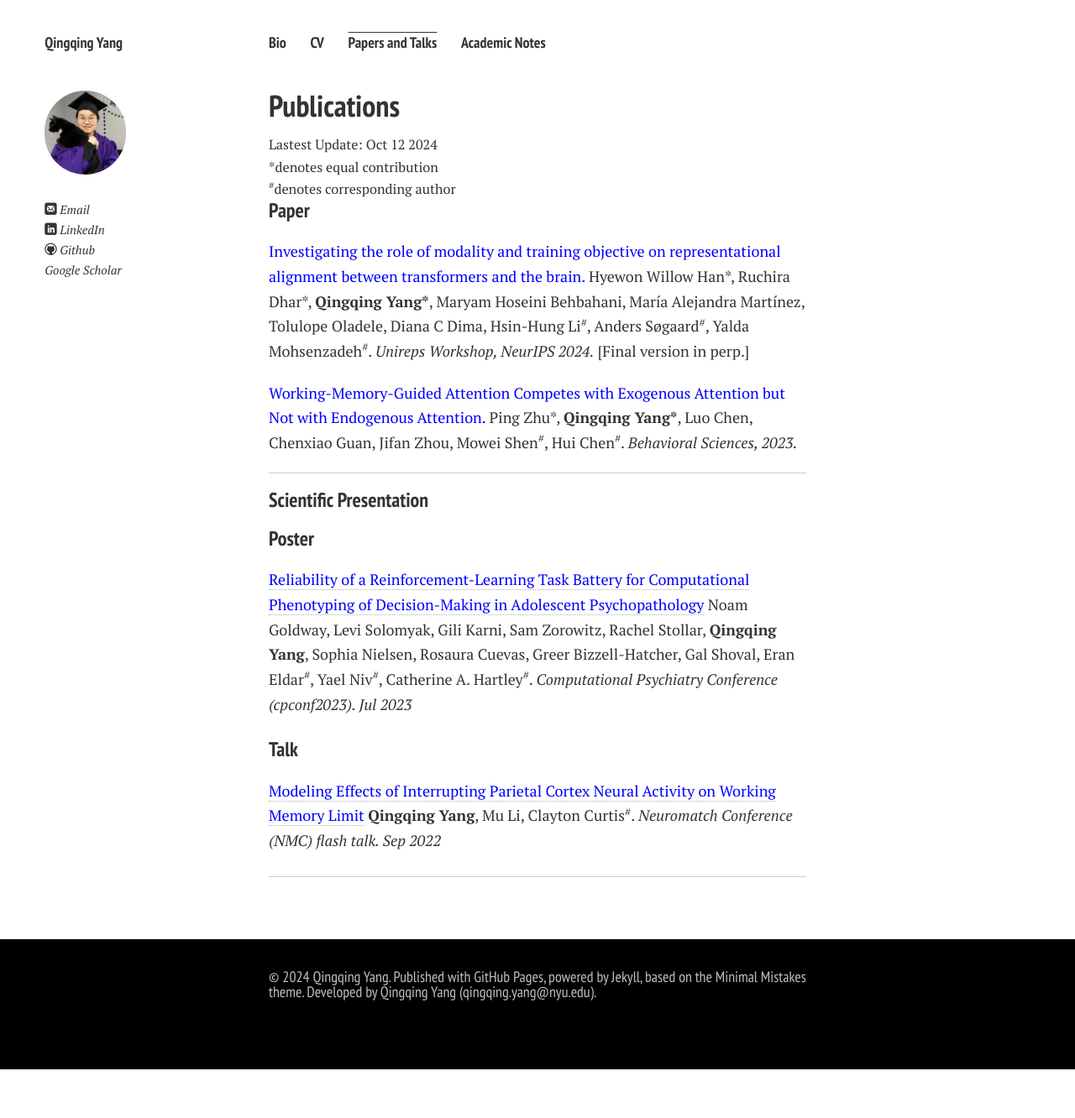
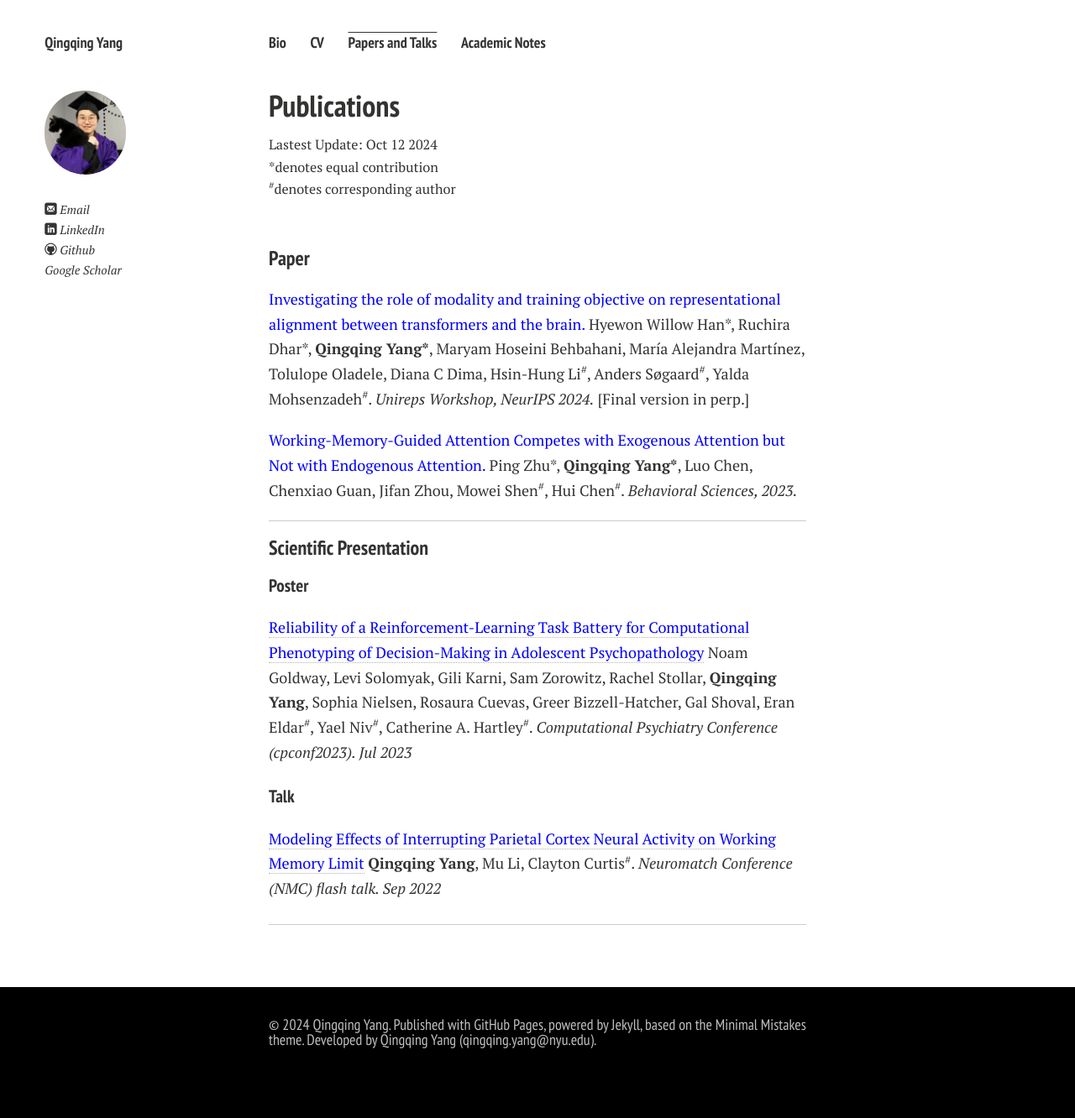
Before and after one commit to Qingqing-Yang-177/Qingqing-Yang-177.github.io, a Jekyll site: the page built from publications.md, in a window 1280 px wide. Shown: the whole page at 84% size. Built offline with Jekyll 4.4.1, drawn with Linux system fonts in a browser that asks for light colours; nearby versions of some CDN libraries; comment, search, counter and statistics services are not loaded; a style sheet for code colours, icons or effects is not loaded; before the commit the page ends 1274 px from its top, so only the background shows below that.

Commit message:
Update publications.md

```diff
--- a/publications.md
+++ b/publications.md
@@ -10,7 +10,7 @@ title: Publications
   Lastest Update: Oct 12 2024<br>
   *denotes equal contribution<br>
   <sup>#</sup>denotes corresponding author
-</div>
+</div><br>
 
 ### Paper
 
@@ -25,11 +25,11 @@ title: Publications
 ---
 
 ### Scientific Presentation
-#### Poster
+##### Poster
 
 <a href="/mypaper/Frame4.pdf" style="color: blue;">Reliability of a Reinforcement-Learning Task Battery for Computational Phenotyping of Decision-Making in Adolescent Psychopathology</a> Noam Goldway, Levi Solomyak, Gili Karni, Sam Zorowitz, Rachel Stollar, **Qingqing Yang**, Sophia Nielsen, Rosaura Cuevas, Greer Bizzell-Hatcher, Gal Shoval, Eran Eldar<sup>#</sup>, Yael Niv<sup>#</sup>, Catherine A. Hartley<sup>#</sup>. _Computational Psychiatry Conference (cpconf2023). Jul 2023_ <br>
 
-#### Talk
+##### Talk
 <a href= "/mypaper/yang_qingqing_rmePoster_expectedresults.pdf" style="color: blue;">Modeling Effects of Interrupting Parietal Cortex Neural Activity on Working Memory Limit</a> **Qingqing Yang**, Mu Li, Clayton Curtis<sup>#</sup>. _Neuromatch Conference (NMC) flash talk. Sep 2022_ <br>
 
 ---
```
